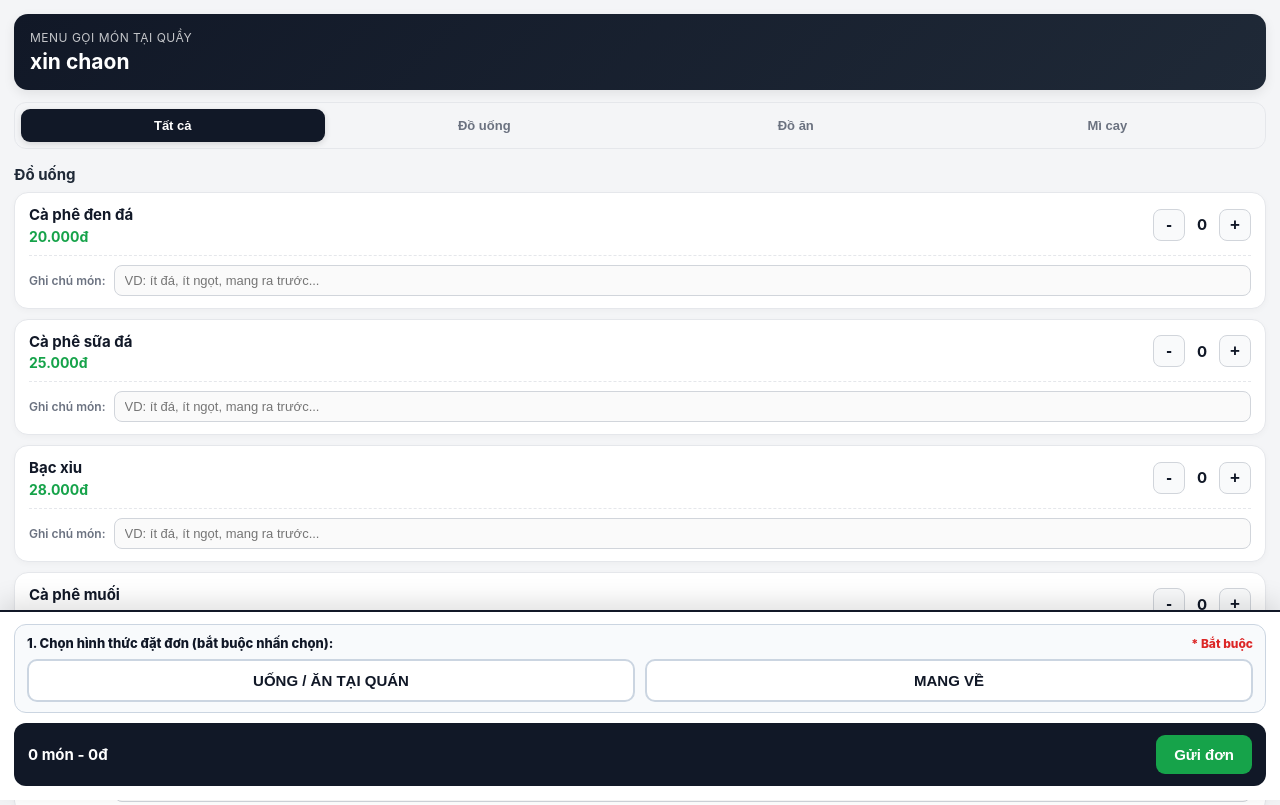
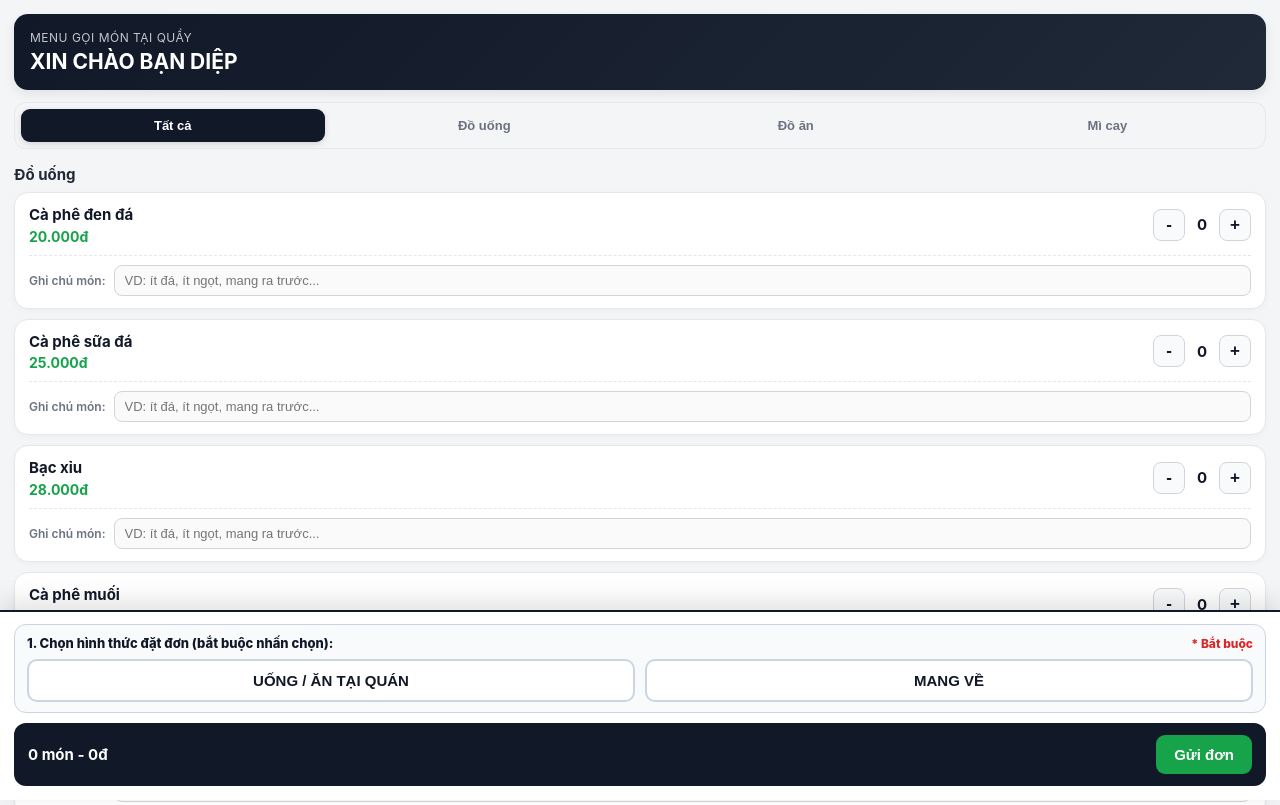
Before and after one commit to nghia-cpu/mohinhbanhang, a plain HTML site: page index.html in a window 1280 px wide. Shown: the top 805 px of the page. Drawn offline with Linux system fonts and the light colour scheme.

Commit message:
Update index.html

```diff
--- a/index.html
+++ b/index.html
@@ -477,7 +477,7 @@
     window.syncTableTitle = function() {
       const titleEl = document.getElementById("table-title");
       if (!selectedMode) {
-        titleEl.innerText = "xin chaon";
+        titleEl.innerText = "XIN CHÀO BẠN DIỆP";
         return;
       }
       if (selectedMode === "takeaway") {
```
